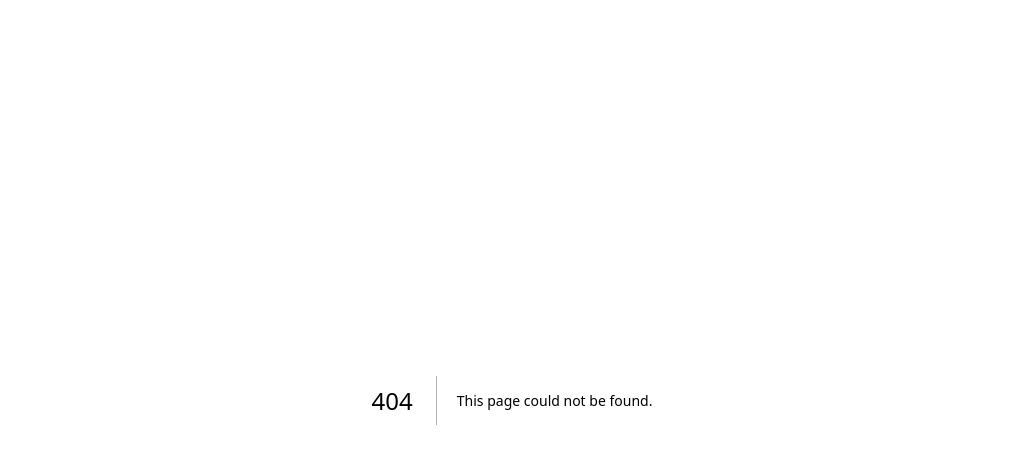
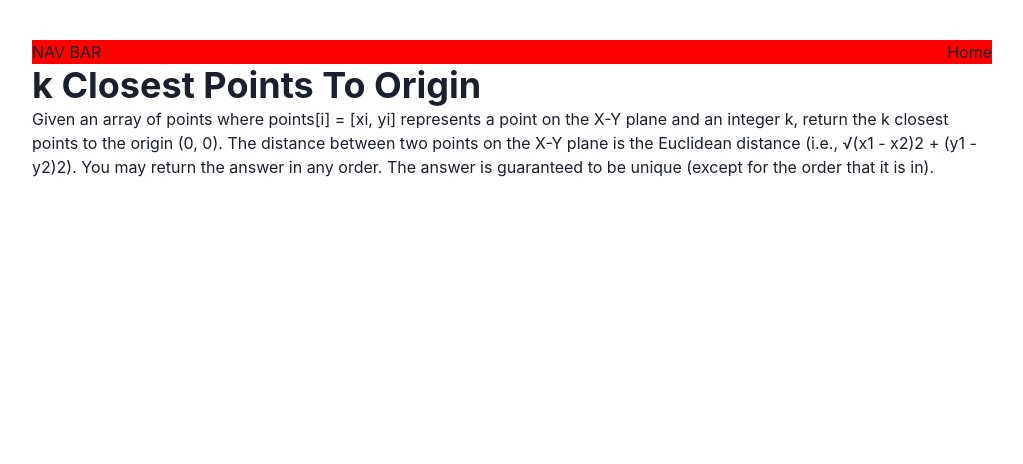
Before and after one commit to William-Schutte/leet-code-workbook, a Next.js app: page /problems/kClosestPointsToOrigin in a window 1280 px wide. Before the commit this address had no page. Shown: the top 464 px of the page, without its empty margins (128-1151 px from the left). Built offline with nearby package versions, Linux system fonts and the light colour scheme.

Commit message:
problem: k Closest Points to Origin

```diff
--- /dev/null
+++ b/pages/problems/kClosestPointsToOrigin/index.tsx
@@ -0,0 +1,18 @@
+import { Heading, Text } from "@chakra-ui/react";
+import Layout from "../../layout";
+
+export default function KClosestPointsToOrigin() {
+  return (
+    <Layout>
+      <Heading>k Closest Points To Origin</Heading>
+      <Text>
+        Given an array of points where points[i] = [xi, yi] represents a point
+        on the X-Y plane and an integer k, return the k closest points to the
+        origin (0, 0). The distance between two points on the X-Y plane is the
+        Euclidean distance (i.e., √(x1 - x2)2 + (y1 - y2)2). You may return the
+        answer in any order. The answer is guaranteed to be unique (except for
+        the order that it is in).
+      </Text>
+    </Layout>
+  );
+}
```
Also changed, not shown: pages/problems/kClosestPointsToOrigin/work.js (added, +43 -0 lines).
